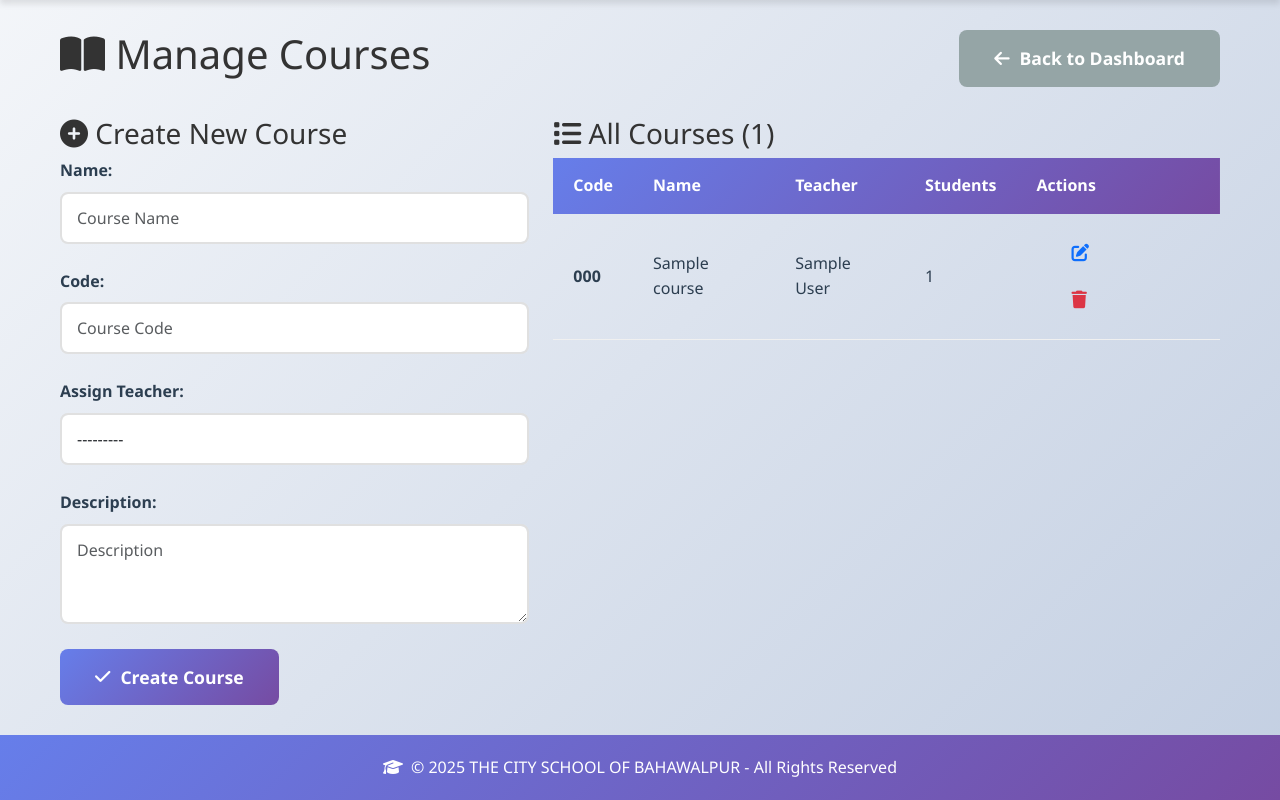
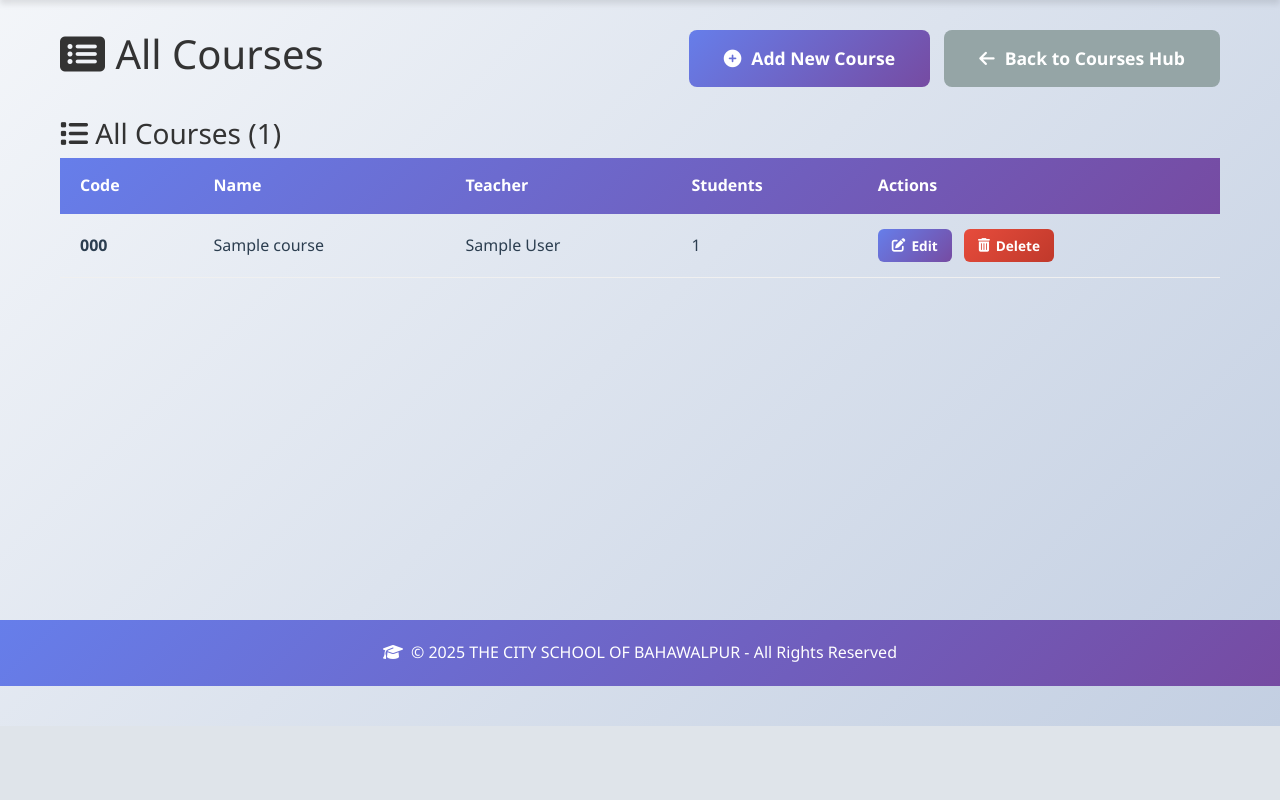
Before and after one commit to MuhammadMoueen/school-app, a Django app: page /panel/courses/ in a window 1280 px wide. Shown: the part 74-874 px from the top of the page. After the commit the page ends 800 px from the top, so only its background shows below. Run offline with Django 5.2, Linux system fonts and the light colour scheme; a user stored in the database is signed in; tables that the repository leaves empty hold one stand-in row (values such as "Sample post"); grey boxes marked "Sample" are stand-in pictures.

Commit message:
Separate course pages: Add New Course with recent list and Manage Courses for full list with edit/delete

```diff
--- a/school_management/main/urls.py
+++ b/school_management/main/urls.py
@@ -29,6 +29,7 @@ urlpatterns = [
     path('panel/users/search/', views.admin_search_users, name='admin_search_users'),
     path('panel/bulk/import/', views.admin_bulk_import_students, name='admin_bulk_import'),
     path('panel/export/', views.admin_export_data, name='admin_export_data'),
+    path('panel/courses/create/', views.admin_create_course, name='admin_create_course'),
     path('panel/courses/', views.admin_manage_courses, name='admin_manage_courses'),
     path('panel/courses/<int:course_id>/edit/', views.admin_edit_course, name='admin_edit_course'),
     path('panel/courses/<int:course_id>/delete/', views.admin_delete_course, name='admin_delete_course'),
--- a/school_management/main/views.py
+++ b/school_management/main/views.py
@@ -1052,8 +1052,8 @@ def admin_export_data(request):
 
 
 @login_required
-def admin_manage_courses(request):
-    """Admin view to manage all courses"""
+def admin_create_course(request):
+    """Admin view to create a new course"""
     if request.user.role != 'admin':
         messages.error(request, 'Access denied. Admin only.')
         return redirect('main:home')
@@ -1075,16 +1075,32 @@ def admin_manage_courses(request):
             )
 
             messages.success(request, f'Course "{course.name}" has been created successfully.')
-            return redirect('main:admin_manage_courses')
+            return redirect('main:admin_create_course')
     else:
         form = AdminCourseForm()
+
+    # Get recent 5 courses
+    recent_courses = Course.objects.select_related('teacher').order_by('-id')[:5]
+
+    context = {
+        'form': form,
+        'recent_courses': recent_courses,
+    }
+    return render(request, 'admin/admin_create_course.html', context)
+
+
+@login_required
+def admin_manage_courses(request):
+    """Admin view to view and manage all courses"""
+    if request.user.role != 'admin':
+        messages.error(request, 'Access denied. Admin only.')
+        return redirect('main:home')
 
     courses = Course.objects.select_related('teacher').annotate(
         enrollment_count=Count('enrollments')
     ).order_by('name')
 
     context = {
-        'form': form,
         'courses': courses,
     }
     return render(request, 'admin/admin_manage_courses.html', context)
--- a/school_management/templates/admin/admin_courses_hub.html
+++ b/school_management/templates/admin/admin_courses_hub.html
@@ -19,7 +19,7 @@
     <div class="hub-body">
         <!-- Action Cards -->
         <div class="hub-actions">
-            <a href="{% url 'main:admin_manage_courses' %}" class="hub-action-card">
+            <a href="{% url 'main:admin_create_course' %}" class="hub-action-card">
                 <i class="fas fa-plus-circle"></i>
                 <span>Add New Course</span>
                 <small>Create a course and assign a teacher</small>
--- a/school_management/templates/admin/admin_manage_courses.html
+++ b/school_management/templates/admin/admin_manage_courses.html
@@ -10,61 +10,17 @@
 {% block content %}
 <div class="courses-wrapper">
     <div style="display: flex; justify-content: space-between; align-items: center; margin-bottom: 30px;">
-        <h1><i class="fas fa-book-open"></i> Manage Courses</h1>
-        <a href="{% url 'main:dashboard' %}" class="btn btn-secondary">
-            <i class="fas fa-arrow-left"></i> Back to Dashboard
+        <h1><i class="fas fa-list-alt"></i> All Courses</h1>
+        <div>
+            <a href="{% url 'main:admin_create_course' %}" class="btn btn-primary" style="margin-right: 10px;">
+                <i class="fas fa-plus-circle"></i> Add New Course
             </a>
-    </div>
-
-    <div class="row">
-        <!-- Left Column: Create Course Form -->
-        <div class="col-md-5">
-            <div class="create-form">
-                <h3><i class="fas fa-plus-circle"></i> Create New Course</h3>
-                <form method="post">
-                    {% csrf_token %}
-
-                    <div class="form-group">
-                        {{ form.name.label_tag }}
-                        {{ form.name }}
-                        {% if form.name.errors %}
-                            <small class="text-danger">{{ form.name.errors.0 }}</small>
-                        {% endif %}
-                    </div>
-
-                    <div class="form-group">
-                        {{ form.code.label_tag }}
-                        {{ form.code }}
-                        {% if form.code.errors %}
-                            <small class="text-danger">{{ form.code.errors.0 }}</small>
-                        {% endif %}
-                    </div>
-
-                    <div class="form-group">
-                        {{ form.teacher.label_tag }}
-                        {{ form.teacher }}
-                        {% if form.teacher.errors %}
-                            <small class="text-danger">{{ form.teacher.errors.0 }}</small>
-                        {% endif %}
-                    </div>
-
-                    <div class="form-group">
-                        {{ form.description.label_tag }}
-                        {{ form.description }}
-                        {% if form.description.errors %}
-                            <small class="text-danger">{{ form.description.errors.0 }}</small>
-                        {% endif %}
-                    </div>
-
-                    <button type="submit" class="btn btn-primary btn-block">
-                        <i class="fas fa-check"></i> Create Course
-                    </button>
-                </form>
+            <a href="{% url 'main:admin_courses_hub' %}" class="btn btn-secondary">
+                <i class="fas fa-arrow-left"></i> Back to Courses Hub
+            </a>
         </div>
     </div>
 
-        <!-- Right Column: Courses List -->
-        <div class="col-md-7">
     <div class="courses-list">
         <h3><i class="fas fa-list"></i> All Courses ({{ courses|length }})</h3>
 
@@ -88,13 +44,12 @@
                                 <td>{{ course.teacher.get_full_name }}</td>
                                 <td>{{ course.enrollment_count }}</td>
                                 <td>
-                                            <a href="{% url 'main:admin_edit_course' course.id %}" class="btn btn-sm btn-outline-primary" title="Edit Course">
-                                                <i class="fas fa-edit"></i>
+                                    <a href="{% url 'main:admin_edit_course' course.id %}" class="btn-edit" style="margin-right: 8px;">
+                                        <i class="fas fa-edit"></i> Edit
                                     </a>
-                                            <a href="{% url 'main:admin_delete_course' course.id %}" class="btn btn-sm btn-outline-danger"
-                                               onclick="return confirm('Are you sure you want to delete {{ course.name }}? This will remove all enrollments and transcripts.');"
-                                               title="Delete Course">
-                                                <i class="fas fa-trash"></i>
+                                    <a href="{% url 'main:admin_delete_course' course.id %}" class="btn-delete"
+                                       onclick="return confirm('Are you sure you want to delete {{ course.name }}? This will remove all enrollments and transcripts.');">
+                                        <i class="fas fa-trash-alt"></i> Delete
                                     </a>
                                 </td>
                             </tr>
@@ -105,11 +60,9 @@
         {% else %}
             <div class="text-center text-muted mt-4 mb-4" style="padding: 40px;">
                 <i class="fas fa-book-open" style="font-size: 3rem; opacity: 0.3; margin-bottom: 15px; display: block;"></i>
-                        <p>No courses created yet. Use the form on the left to create your first course!</p>
+                <p>No courses created yet. <a href="{% url 'main:admin_create_course' %}">Click here to create your first course!</a></p>
             </div>
         {% endif %}
     </div>
 </div>
-    </div>
-</div>
 {% endblock %}
```
Also changed, not shown: school_management/templates/admin/admin_create_course.html (added, +105 -0 lines). Lines whose indentation alone changed are shown as unchanged.
